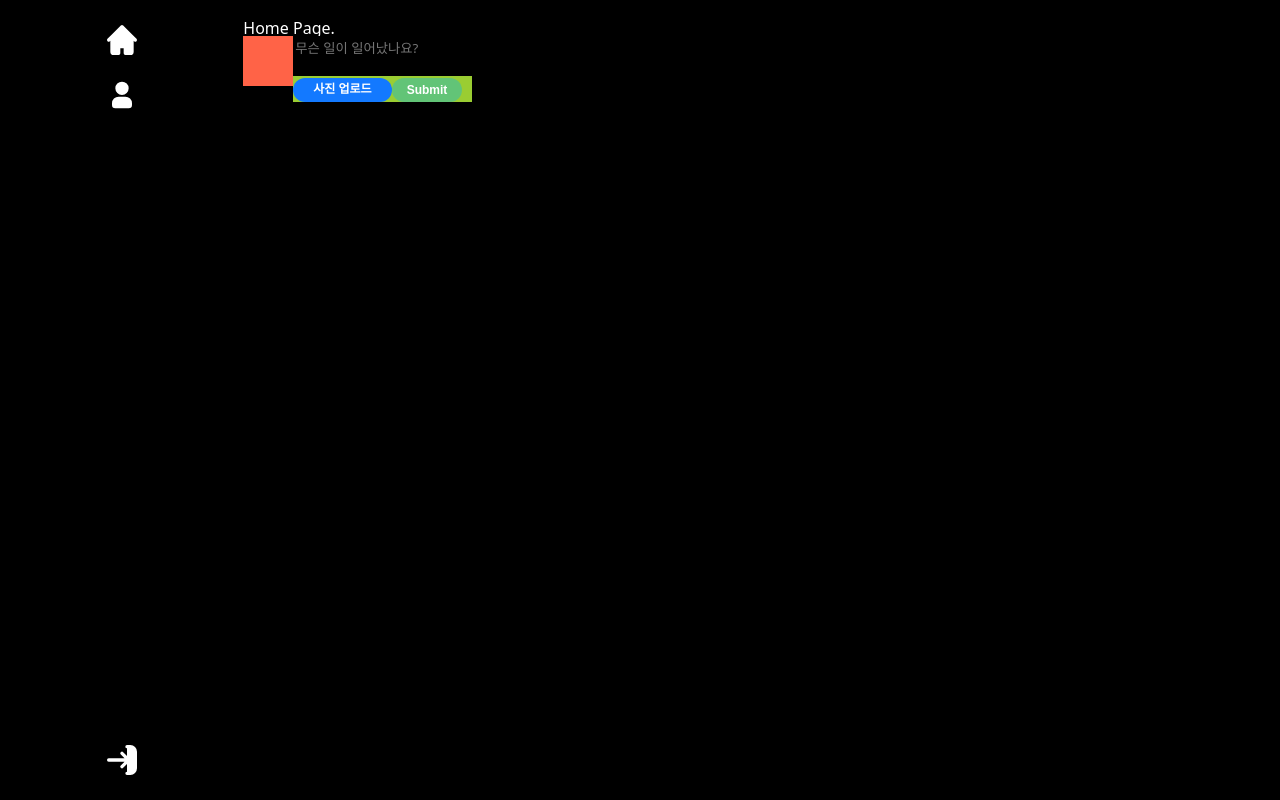
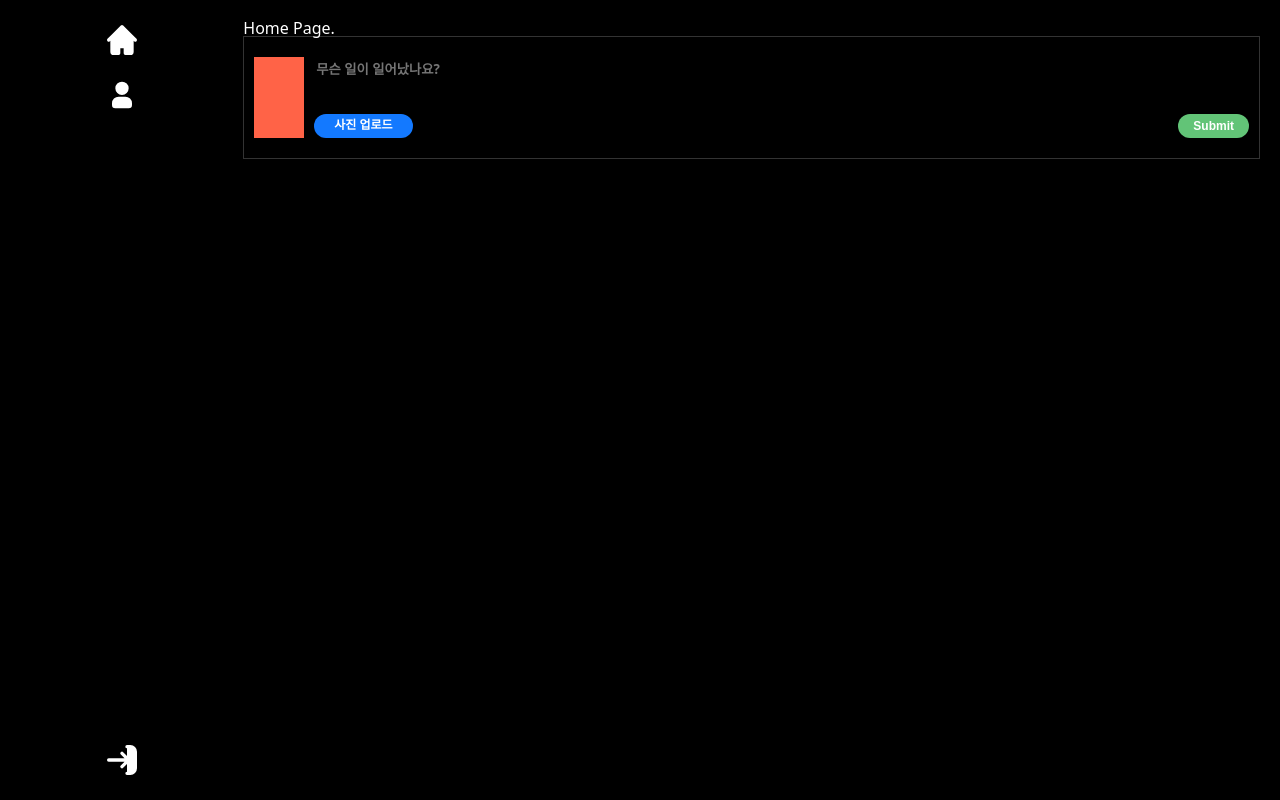
Before and after one commit to one-west/copy-instagram, a React (Create React App) app: page / in a window 1280 px wide. Built offline with nearby package versions, Linux system fonts and the light colour scheme; no server answers; sample sign-in values are in the browser's storage.

Commit message:
update 24/11/08

```diff
--- a/src/component/InputPost.tsx
+++ b/src/component/InputPost.tsx
@@ -1,29 +1,33 @@
 // 나의 게시글을 작성하고, 게시글을 업로드
 
-import { useState } from "react";
+import { useRef, useState } from "react";
 import styled from "styled-components";
 import { auth, firestore } from "../firebaseConfig";
 import { addDoc, collection } from "firebase/firestore";
 
 const Form = styled.form`
   display: flex;
+  border: 1px solid #333333;
+  padding: 20px 10px;
+  gap: 10px;
 `;
 
 const ProfileArea = styled.div`
   background-color: tomato;
   width: 50px;
-  height: 50px;
+  height: 50pxzoomit;
 `;
 
 const PostArea = styled.div`
-  background-color: yellowgreen;
+  flex: 1;
 `;
 
 const TextArea = styled.textarea`
-  width: 100%;
   resize: none;
   background-color: #000;
   color: #fff;
+  width: 100%;
+  font-weight: bold;
   font-family: system-ui, -apple-system, BlinkMacSystemFont, "Segoe UI", Roboto,
     Oxygen, Ubuntu, Cantarell, "Open Sans", "Helvetica Neue", sans-serif;
   border: none;
@@ -34,6 +38,8 @@ const TextArea = styled.textarea`
 
 const BottomMenu = styled.div`
   display: flex;
+  justify-content: space-between;
+  margin-top: 15px;
 `;
 
 const AttachPhotoButton = styled.label`
@@ -71,9 +77,12 @@ const SubmitButtom = styled.input`
 export default () => {
   // Page Logic Process
   // 내가 쓴 게시글 내용 Text
+  const [post, setPost] = useState<string>();
   // 내가 업로드한 이미지 File
-  const [post, setPost] = useState<string>();
   const [file, setFile] = useState<File>();
+
+  // TextArea Reference 참조 Hook
+  const textAreaRef = useRef<HTMLTextAreaElement>(null);
 
   // 1. 작성한 게시글 텍스트 state에 저장
   const onChange = (event: React.ChangeEvent<HTMLTextAreaElement>) => {
@@ -84,6 +93,16 @@ export default () => {
 
     // 3. state(post)에 저장괸 값을 화면에 출력한다.
     // ㄴ <TextArea> 에서 value={}과 연결
+
+    // 4. ref를 통해서, 자동 높이 조절
+    // 4-a. ref 안에 값이 잘 들어갔는지 확인
+    if (textAreaRef && textAreaRef.current) {
+      // 4-b. 높이 초기화
+      textAreaRef.current.style.height = "auto";
+      // 4-c. 스크롤 높이만큼 Textarea 높이 조절
+      textAreaRef.current.style.height = `${textAreaRef.current.scrollHeight}px
+      `;
+    }
   };
 
   // 2, 업로드한 이미지를 State에 저장
@@ -115,7 +134,6 @@ export default () => {
         return;
       }
 
-      // ---- Loading 시작 ----
       // 2. Firebase에 posts 위치에 제출
       const myPost = {
         displayName: user.displayName,
@@ -142,6 +160,7 @@ export default () => {
       <ProfileArea></ProfileArea>
       <PostArea>
         <TextArea
+          ref={textAreaRef}
           onChange={(e) => onChange(e)}
           placeholder="무슨 일이 일어났나요?"
           value={post}
```
Also changed, not shown: 1 other file (tests, documents, lock files or other folders).
